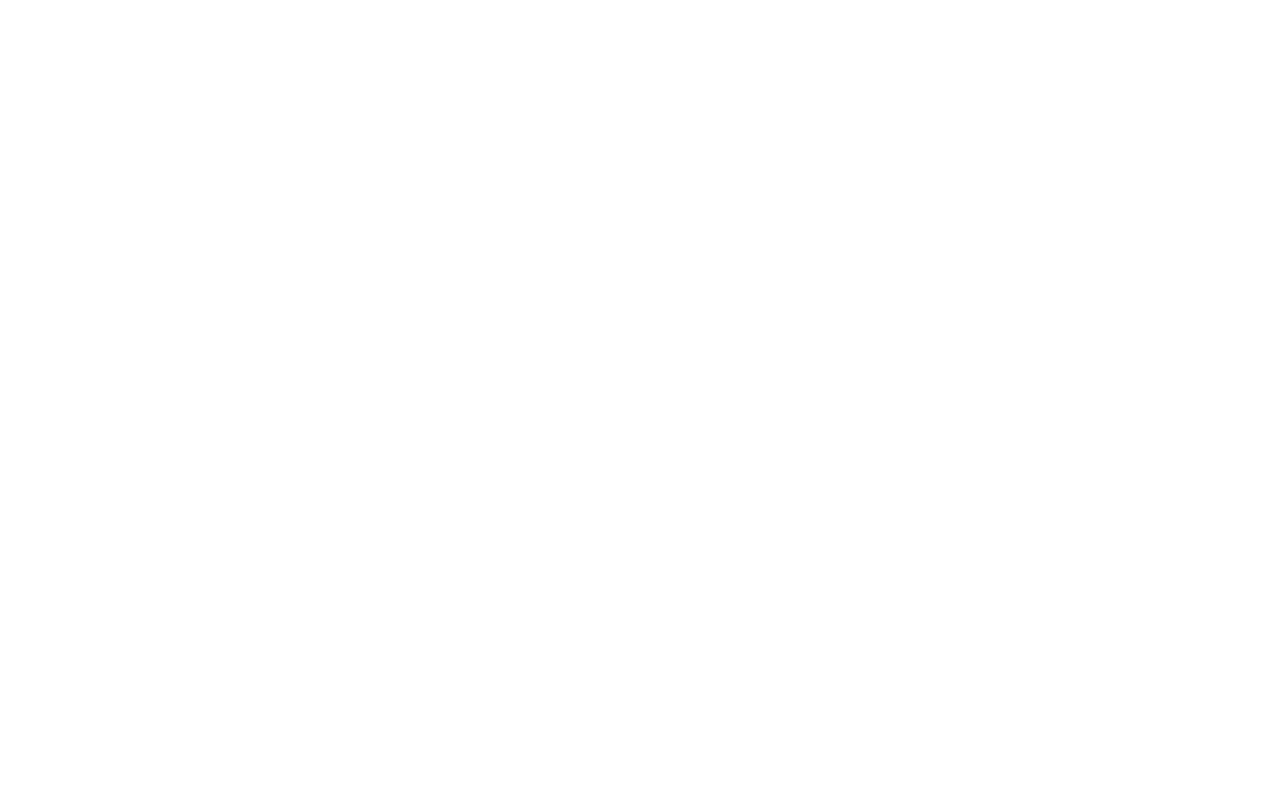
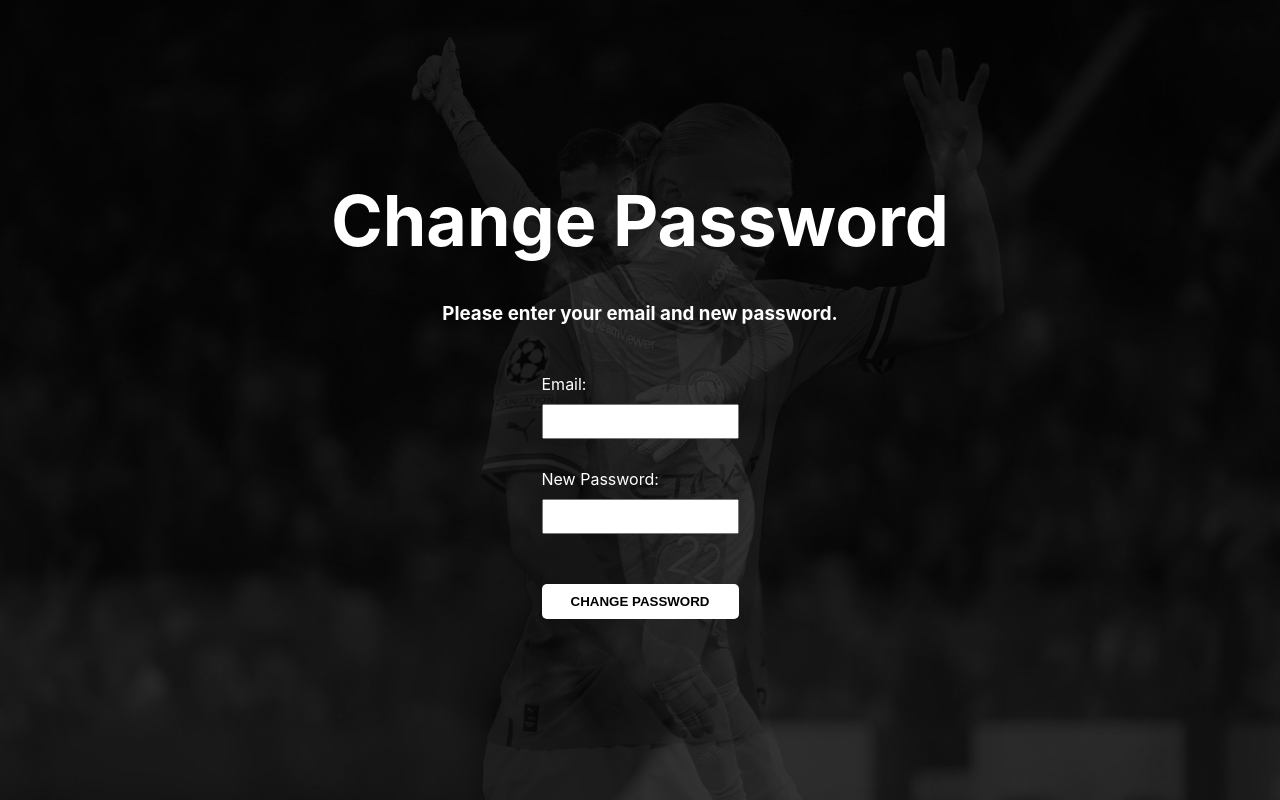
Before and after one commit to elab-development/internet-tehnologije-projekat-fantasypremierleague_2019_0061, a React (Create React App) app in the folder frontend/fantasy_four/: page /forgot_password in a window 1280 px wide. Before the commit this address had no page. Built offline with nearby package versions, Linux system fonts and the light colour scheme.

Commit message:
Password change implemented on the frontend

```diff
--- a/frontend/fantasy_four/src/App.js
+++ b/frontend/fantasy_four/src/App.js
@@ -7,6 +7,7 @@
 import CreateTeamPage from './components/CreateTeamPage';
 import AboutPage from './components/AboutPage';
 import GameDataPage from './components/GameDataPage';
+import ForgotPasswordPage from './components/ForgotPasswordPage';
 
 function App() {
   return (
@@ -17,6 +18,7 @@
       <Route path="/create_team" element={<CreateTeamPage />}></Route>
       <Route path="/about" element={<AboutPage />}></Route>
       <Route path="/game_data" element={<GameDataPage />}></Route>
+      <Route path="/forgot_password" element={<ForgotPasswordPage />}></Route>
     </Routes>
   </BrowserRouter>
   );
--- /dev/null
+++ b/frontend/fantasy_four/src/components/ForgotPasswordPage.jsx
@@ -0,0 +1,65 @@
+import React, { useState } from 'react';
+import { useNavigate } from 'react-router-dom';
+import '../css/LandingPage.css';
+import BackgroundImageRotator from './BackgroundImageRotator';
+
+const ChangePasswordPage = () => {
+    const [email, setEmail] = useState('');
+    const [newPassword, setNewPassword] = useState('');
+    const [message, setMessage] = useState('');
+    const navigate = useNavigate();
+
+    const handleFormSubmit = async (event) => {
+        event.preventDefault();
+
+        try {
+            const response = await fetch('http://localhost:8000/api/forgot-password', {
+                method: 'POST',
+                headers: {
+                    'Content-Type': 'application/json',
+                },
+                body: JSON.stringify({ email, new_password: newPassword }),
+            });
+
+            const data = await response.json();
+
+            if (response.ok) {
+                setMessage('Password changed successfully!');
+                navigate('/login');
+            } else {
+                setMessage(`Password change failed: ${data.error}`);
+            }
+        } catch (error) {
+            setMessage('An error occurred while trying to change the password.');
+        }
+    };
+
+    return (
+        <BackgroundImageRotator>
+            <h1 style={{ fontSize: '70px' }}>Change Password</h1>
+            <h3>Please enter your email and new password.</h3>
+            <form onSubmit={handleFormSubmit}>
+                <label>Email:</label>
+                <input
+                    type="email"
+                    value={email}
+                    onChange={(e) => setEmail(e.target.value)}
+                    required
+                />
+                <br />
+                <label>New Password:</label>
+                <input
+                    type="password"
+                    value={newPassword}
+                    onChange={(e) => setNewPassword(e.target.value)}
+                    required
+                />
+                <br />
+                <button type="submit" id="register-button">Change Password</button>
+            </form>
+            {message && <p>{message}</p>}
+        </BackgroundImageRotator>
+    );
+};
+
+export default ChangePasswordPage;
--- a/frontend/fantasy_four/src/components/LoginPage.jsx
+++ b/frontend/fantasy_four/src/components/LoginPage.jsx
@@ -63,7 +63,9 @@
                 <button type="submit" id="register-button">Login</button>
             </form>
             {message && <p>{message}</p>}
-            <Link to="/create_team" id="link">Go to the team creation page</Link>
+            <Link to="/forgot_password" id='link'>
+          I forgot my password. Take me to the page for setting the new password.
+        </Link>
         </BackgroundImageRotator>
     );
 };
```
